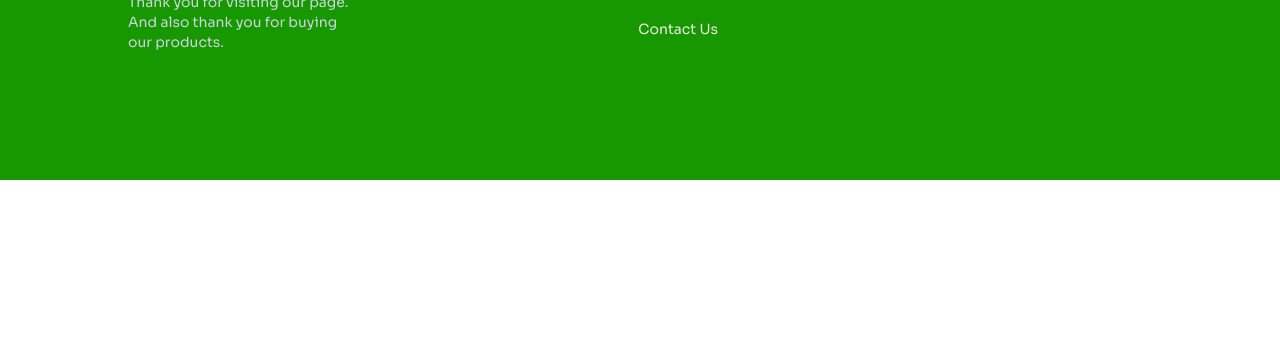
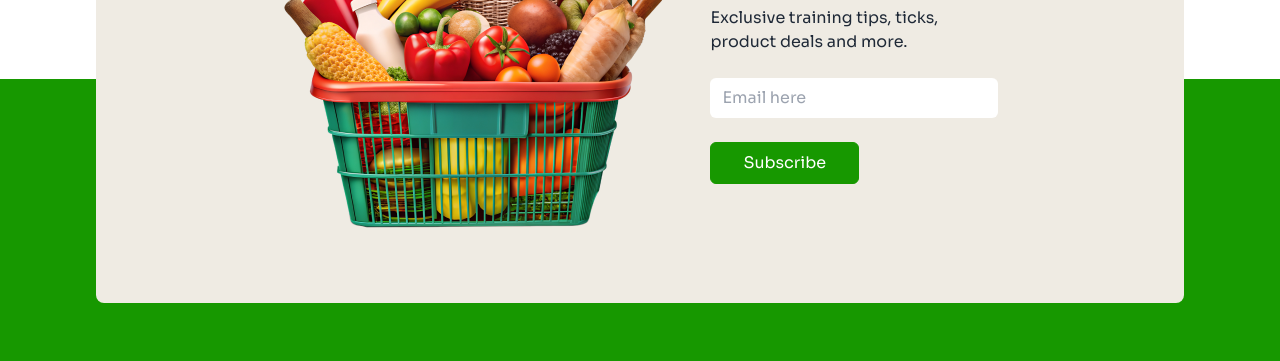
Before and after one commit to AAzizshishir/Assignment-03, a plain HTML site: page index.html in a window 1280 px wide. Shown: the part 3087-3448 px from the top of the page. Before the commit the page ends 3267 px from the top, so only its background shows below. Drawn offline with nearby package versions, Linux system fonts and the light colour scheme.

Commit message:
added grocery section

```diff
--- a/index.html
+++ b/index.html
@@ -403,7 +403,7 @@
       <!-- Populer Products End -->
 
       <!-- Offers Section -->
-      <section class="px-5 py-7 lg:p-24">
+      <section class="px-5 py-7 lg:p-24 lg:-mb-96">
         <h2 class="text-3xl text-mainColor font-semibold mb-6">
           Arrival & Offers
         </h2>
@@ -455,11 +455,34 @@
         </div>
       </section>
       <!-- Offers Section End -->
+
+      <!-- Grocery News -->
+       <section class="mx-5 my-7 lg:m-24 bg-secondary p-6 md:px-20 md:py-12 relative top-80 rounded-lg -mt-80 ">
+        <div class="hero">
+          <div class="hero-content flex-col lg:flex-row pr-10">
+            <img
+              src="./c2-assets/vegetable-busket.png"
+              class="rounded-lg mx-auto" />
+            <div>
+              <h1 class="text-2xl md:text-3xl font-bold text-mainColor md:text-textBlack">Get Grocery News!</h1>
+              <p class="py-6 w-60">
+                Exclusive training tips, ticks, product deals and more.
+              </p>
+              <input type="email" placeholder="Email here" class="px-3 py-2 outline-0 mb-6 rounded-md w-72">
+              <button
+              class="px-8 py-2 border border-mainColor bg-mainColor text-white rounded-md hover:bg-btnHover duration-300 hover:text-white hidden md:block"
+            >
+              Subscribe
+            </button>
+            </div>
+          </div>
+        </div>
+       </section>
     </main>
 
     <!-- Footer Section -->
     <footer
-      class="footer bg-mainColor text-white md:flex md:justify-between p-6 md:p-32"
+      class="footer bg-mainColor text-white md:flex md:justify-between p-6 md:p-32 md:pt-72 pt-80"
     >
       <div>
         <img src="./c2-assets/logo-footer.png" alt="Footer Logo" />
```
